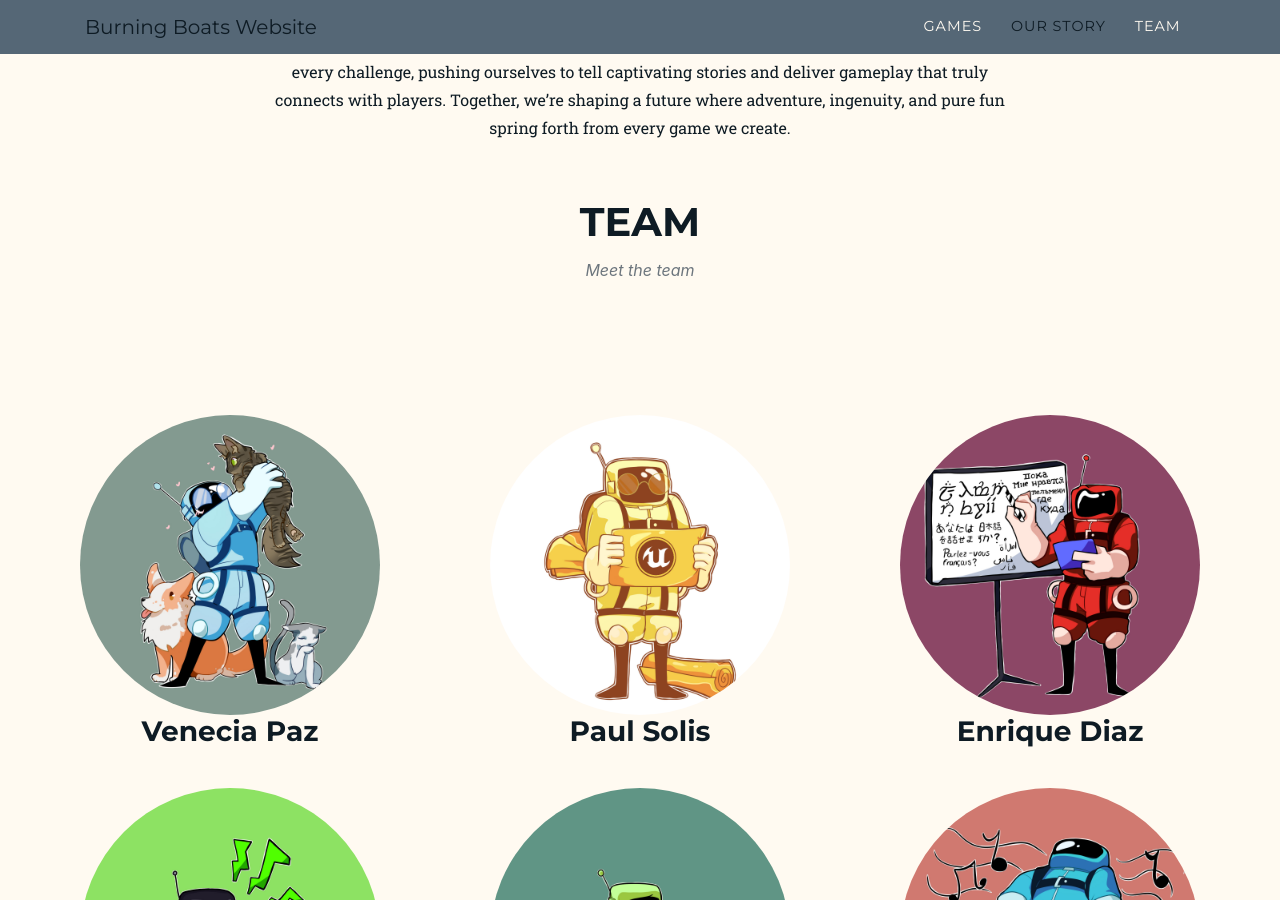
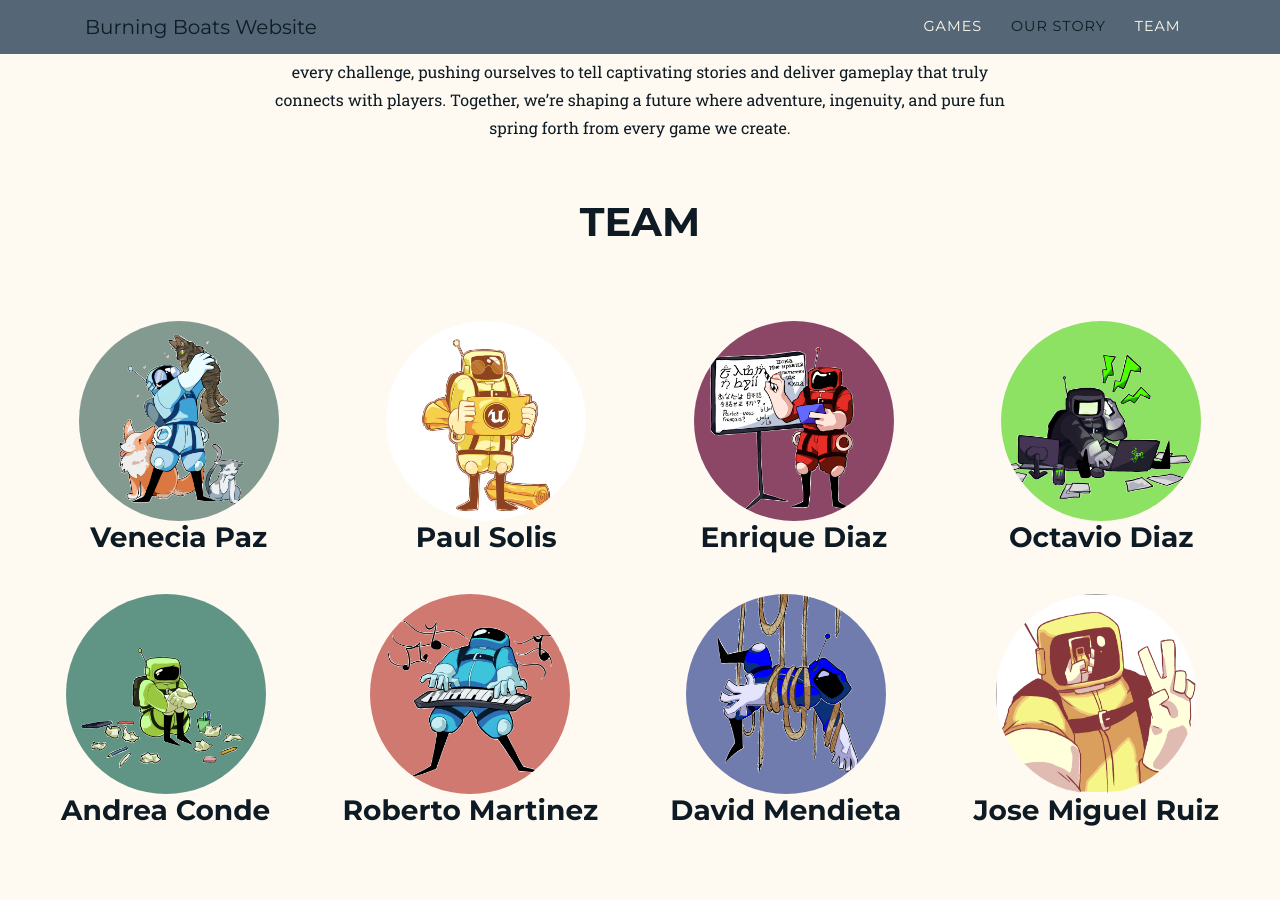
Before and after one commit to BurningBoats/BurningBoats.github.io, a Jekyll site: the page built from index.md, in a window 1280 px wide and 900 px high, scrolled down 1557 px. Built offline with Jekyll 4.4.1, drawn with Linux system fonts in a browser that asks for light colours; some web fonts are replaced.

Commit message:
fix organization

```diff
--- a/_includes/about.html
+++ b/_includes/about.html
@@ -4,7 +4,6 @@
     <div class="row">
       <div class="col-lg-12 text-center">
         <h2 class="section-heading text-uppercase">{{ site.data.sitetext[site.locale].about.title | default: "About Us" }}</h2>
-        <h3 class="section-subheading text-muted">{{ site.data.sitetext[site.locale].about.text | default: "" }}</h3>
       </div>
     </div>
     <div class="row">
@@ -17,39 +16,37 @@
 <div style="background-color: #fffaf1; padding: 40px;"">
   <div class="row" style="justify-content: space-around">
     <div class="text-center">
-      <img src="assets/img/team/1.jpg" alt="Avatar" style="border-radius: 50%;" width="300" height="300">
+      <img src="assets/img/team/1.jpg" alt="Avatar" style="border-radius: 50%;" width="200" height="200">
       <h3 style="margin-bottom:40px">Venecia Paz</h3>
     </div>
     <div class="text-center">
-      <img src="assets/img/team/3.jpg" alt="Avatar" style="border-radius: 50%;" width="300" height="300">
+      <img src="assets/img/team/3.jpg" alt="Avatar" style="border-radius: 50%;" width="200" height="200">
       <h3 style="margin-bottom:40px">Paul Solis</h3>
     </div>
     <div class="text-center">
-      <img src="assets/img/team/2.jpg" alt="Avatar" style="border-radius: 50%;" width="300" height="300">
+      <img src="assets/img/team/2.jpg" alt="Avatar" style="border-radius: 50%;" width="200" height="200">
       <h3 style="margin-bottom:40px">Enrique Diaz</h3>
+    </div>
+    <div class="text-center">
+      <img src="assets/img/team/4.jpg" alt="Avatar" style="border-radius: 50%;" width="200" height="200">
+      <h3 style="margin-bottom:40px">Octavio Diaz</h3>
     </div>
   </div>
   <div class="row" style="justify-content: space-around">
     <div class="text-center">
-      <img src="assets/img/team/4.jpg" alt="Avatar" style="border-radius: 50%;" width="300" height="300">
-      <h3 style="margin-bottom:40px">Octavio Diaz</h3>
-    </div>
-    <div class="text-center">
-      <img src="assets/img/team/6.jpg" alt="Avatar" style="border-radius: 50%;" width="300" height="300">
+      <img src="assets/img/team/6.jpg" alt="Avatar" style="border-radius: 50%;" width="200" height="200">
       <h3 style="margin-bottom:40px">Andrea Conde</h3>
     </div>
     <div class="text-center">
-      <img src="assets/img/team/5.jpg" alt="Avatar" style="border-radius: 50%;" width="300" height="300">
+      <img src="assets/img/team/5.jpg" alt="Avatar" style="border-radius: 50%;" width="200" height="200">
       <h3 style="margin-bottom:40px">Roberto Martinez</h3>
     </div>
-  </div>
-  <div class="row" style="justify-content: space-around">
     <div class="text-center">
-      <img src="assets/img/team/7.jpg" alt="Avatar" style="border-radius: 50%;" width="300" height="300">
+      <img src="assets/img/team/7.jpg" alt="Avatar" style="border-radius: 50%;" width="200" height="200">
       <h3 style="margin-bottom:40px">David Mendieta</h3>
     </div>
     <div class="text-center">
-      <img src="assets/img/team/8.jpg" alt="Avatar" style="border-radius: 50%;" width="300" height="300">
+      <img src="assets/img/team/8.jpg" alt="Avatar" style="border-radius: 50%;" width="200" height="200">
       <h3 style="margin-bottom:40px">Jose Miguel Ruiz</h3>
     </div>
   </div>
```
